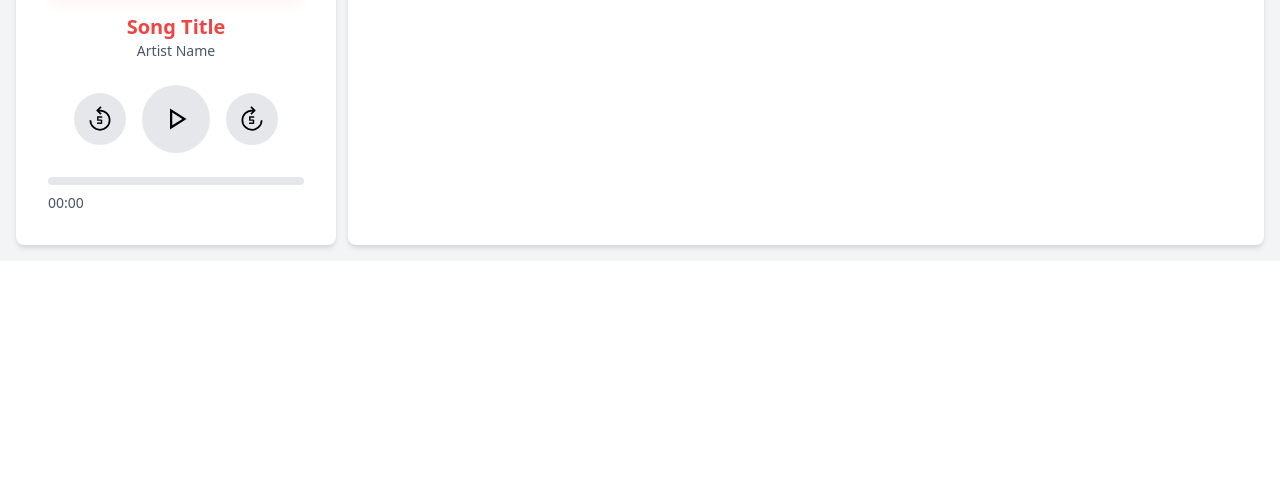
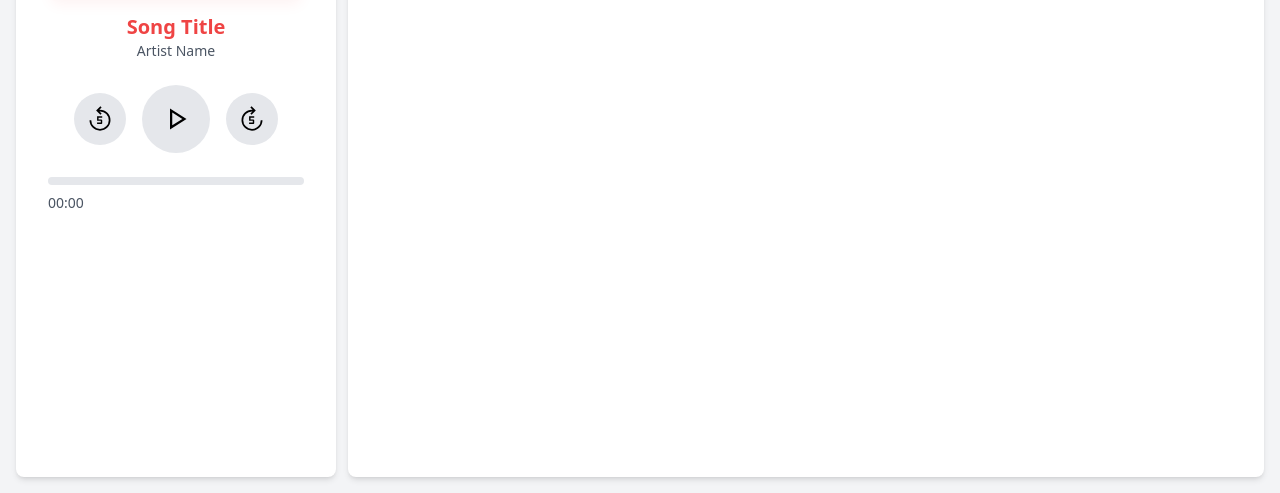
Before and after one commit to Affane99/audio_player, a plain HTML site: page index.html in a window 1280 px wide. Shown: the part 307-800 px from the top of the page. Drawn offline with nearby package versions, Linux system fonts and the light colour scheme.

Commit message:
update screen size

```diff
--- a/index.html
+++ b/index.html
@@ -12,7 +12,7 @@
 
 <body>
 
-    <div class="bg-gray-100 p-4 flex h-full gap-3 flex-wrap">
+    <div class="bg-gray-100 p-4 flex h-screen gap-3 flex-wrap">
         <div class="bg-white p-8 rounded-lg shadow-md w-full md:w-80">
             <!-- Album Cover -->
             <img src="https://canto-wp-media.s3.amazonaws.com/app/uploads/2019/11/19191845/audio-file-types-32.jpg"
```
